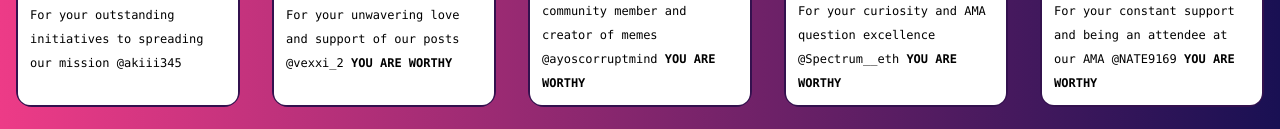
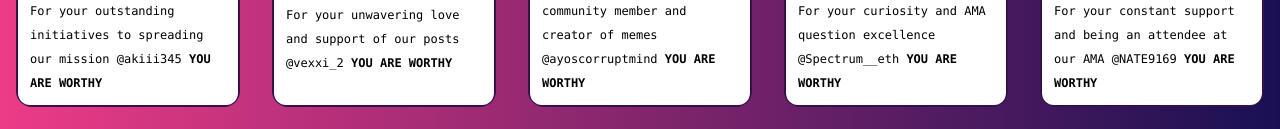
Before and after one commit to worthy-overworld/-worthy-overworld, a website: page index.html in a window 1280 px wide. Shown: the part 377-506 px from the top of the page. Drawn offline with Linux system fonts and the light colour scheme.

Commit message:
Update index.html

```diff
--- a/index.html
+++ b/index.html
@@ -29,6 +29,7 @@
                     <h3 class="text-center font-mono text-lg mt-6"><a href="https://twitter.com/akiii345">@akiii345</a></h3>
                     <span class="text-xs font-mono ">For your outstanding initiatives to spreading our mission
                         @akiii345
+                        <b>YOU ARE WORTHY</b></span>
                 </div>
                 <div class="flex justify-center absolute top-9 left-14 items-center rounded-full border-4 h-28 w-28 bg-white  border-[#33114e]">
                     <img src="https://pbs.twimg.com/profile_images/1633675858178355200/wqeviy1H_400x400.jpg" class="rounded-full self-center h-24  w-24" alt="akiii345">
```
